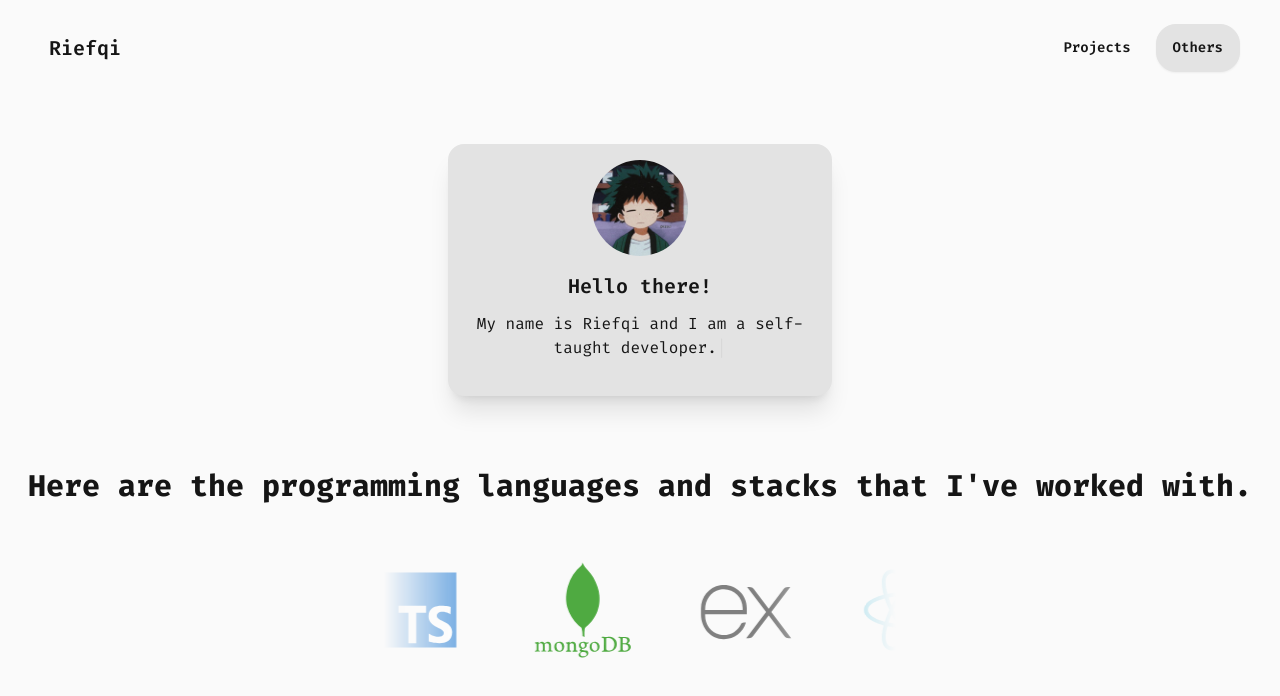
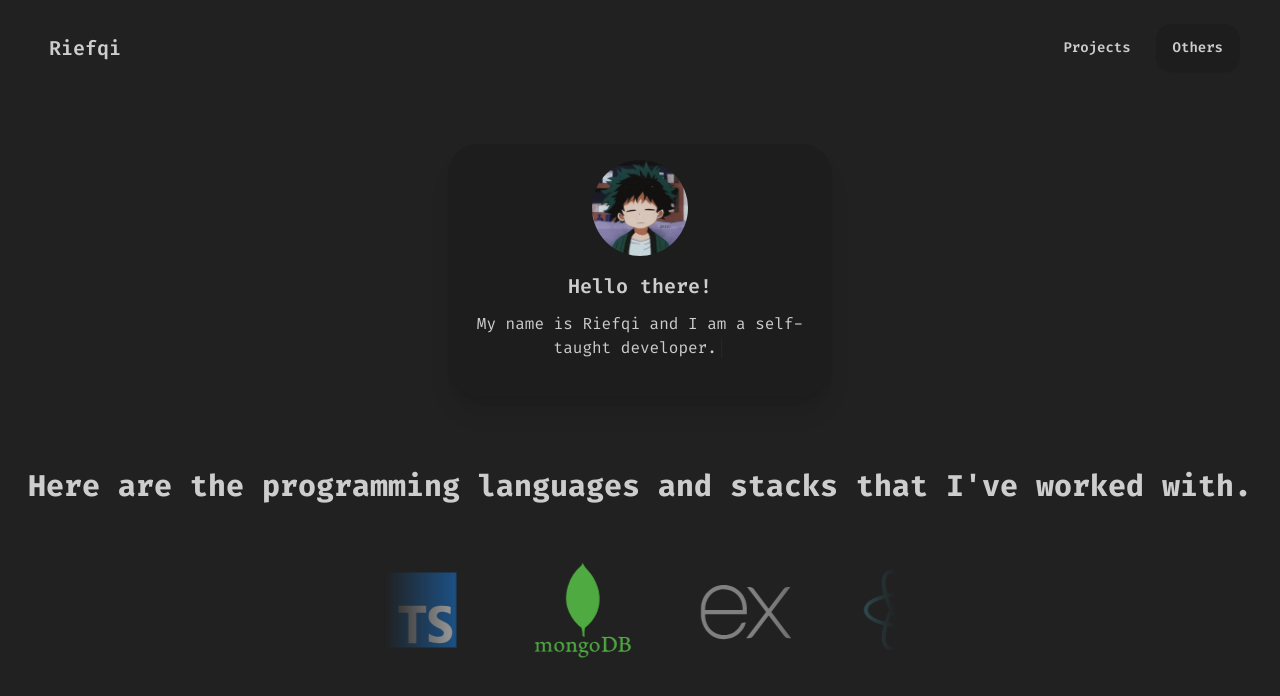
Before and after one commit to riefqikml/personal-website, a Next.js app: page / in a window 1280 px wide. Shown: the top 696 px of the page. Built offline with nearby package versions, Linux system fonts and the light colour scheme.

Commit message:
Change theme

```diff
--- a/app/layout.tsx
+++ b/app/layout.tsx
@@ -17,7 +17,7 @@
   children: React.ReactNode;
 }>) {
   return (
-    <html lang="en" data-theme="acid">
+    <html lang="en" data-theme="halloween">
       <body className={firaCode.className}>
         <Navbar />
         {children}
```
